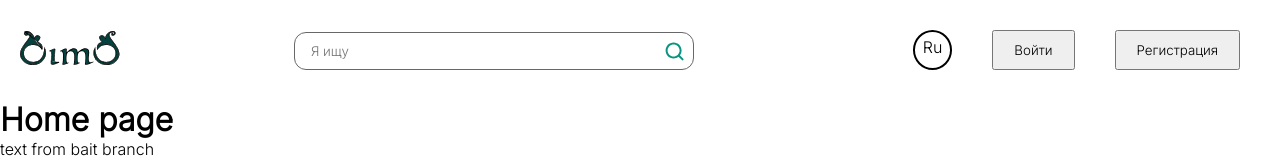
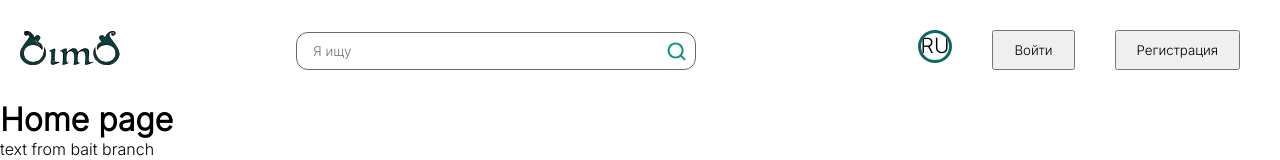
Before and after one commit to Adilet25/hackathon-frontend, a React (Create React App) app: page / in a window 1280 px wide. Shown: the top 160 px of the page. Built offline with nearby package versions, Linux system fonts and the light colour scheme.

Commit message:
added langtoggle

```diff
--- /dev/null
+++ b/src/components/LangToggle/LangToggle.module.scss
@@ -0,0 +1,21 @@
+.Dropdown {
+  display: inline-block;
+  font-size: 21px;
+  color: black;
+  overflow: hidden;
+  border: 3px solid #0c6862;
+  border-radius: 50%;
+  max-height: 33px;
+  cursor: pointer;
+  transition: height 4s;
+
+  &.active {
+    max-height: unset;
+  }
+  .dropdown-element {
+    padding: 15px 20px;
+    text-transform: uppercase;
+    display: flex;
+    align-items: center;
+  }
+}
--- a/src/components/LangToggle/LangToggle.tsx
+++ b/src/components/LangToggle/LangToggle.tsx
@@ -1,7 +1,21 @@
+import dropdownStyled from "../LangToggle/LangToggle.module.scss";
+
 const LangToggle = () => {
-    return ( <div style={{border: "2px solid #000", borderRadius:"50%", padding:"5px 8px"}}>
-        Ru
-    </div> );
-}
+  return (
+    <div className={dropdownStyled.Dropdown}>
+      <div className="dropdown-element" data-lang-code="ru">
+        RU
+      </div>
+
+      <div className="dropdown-element" data-lang-code="en">
+        EN
+      </div>
+
+      <div className="dropdown-element" data-lang-code="kg">
+        KG
+      </div>
+    </div>
+  );
+};
 
 export default LangToggle;
```
Also changed, not shown: src/components/Nav/Nav.tsx (+16 -14 lines).
